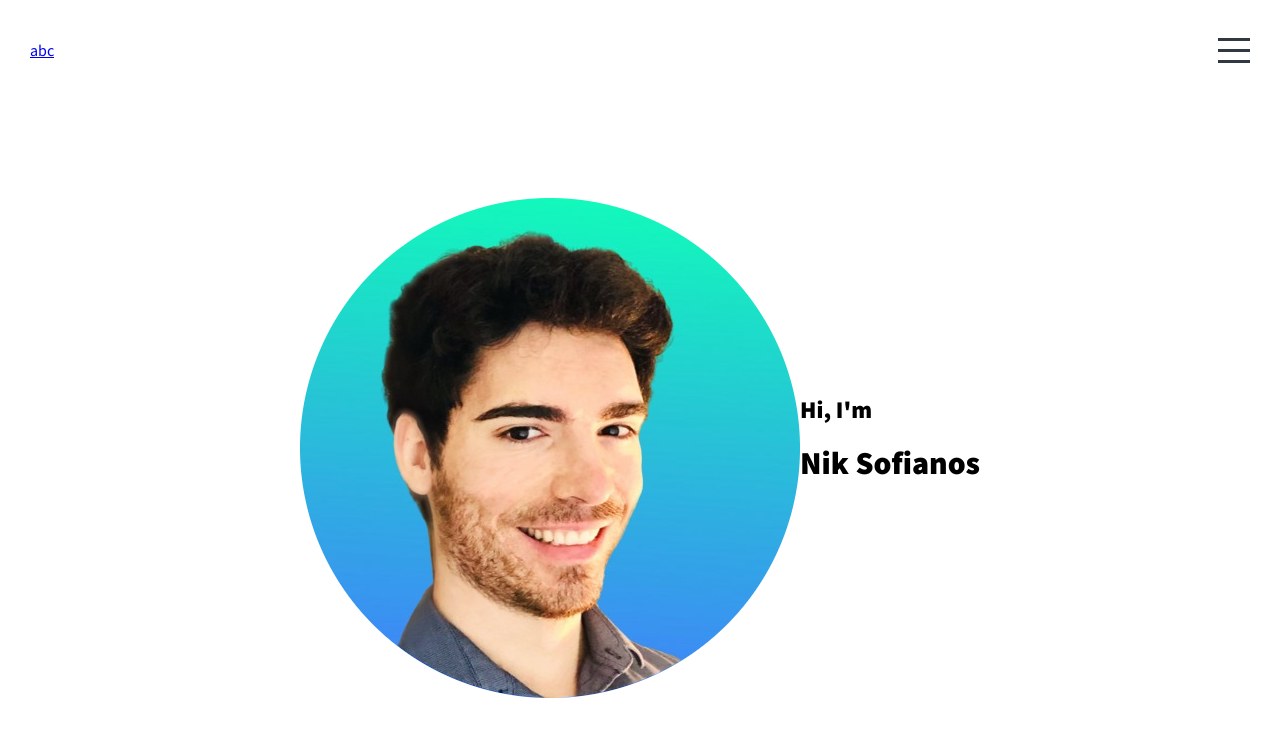
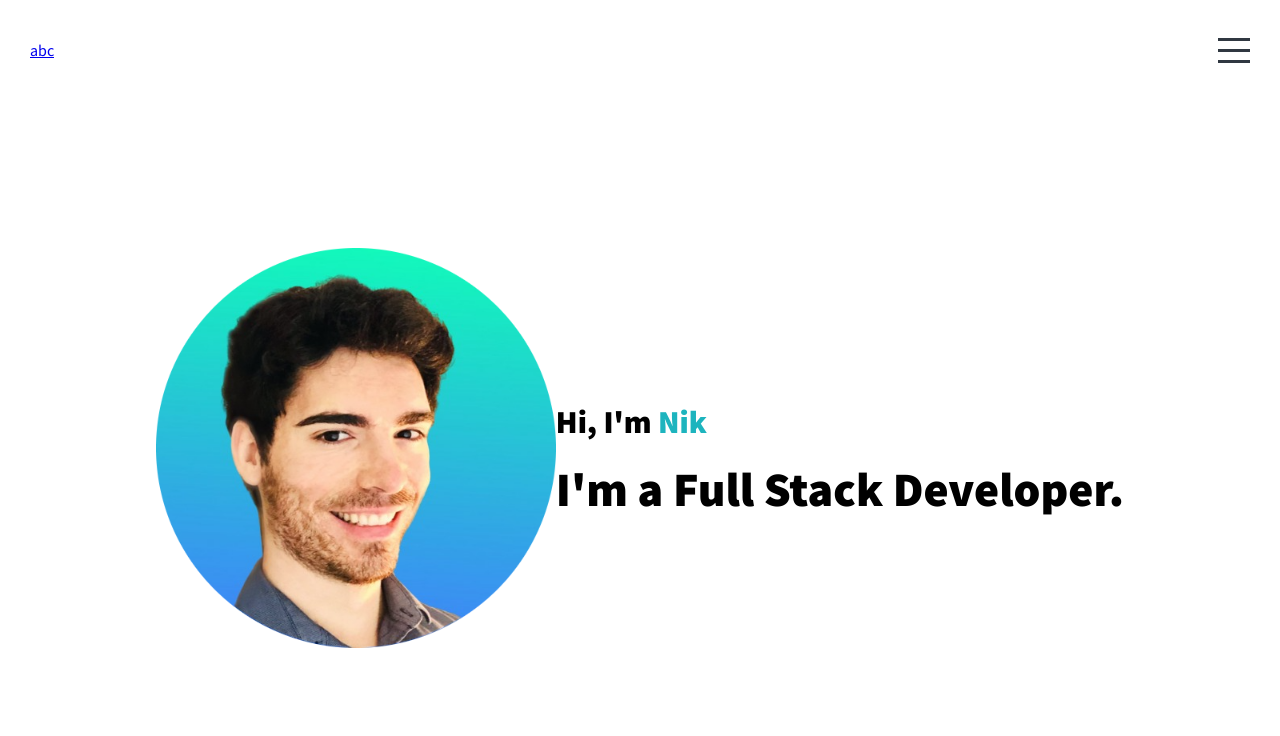
Before and after one commit to nsofianos/nsofianos.github.io, a React (Create React App) app: page / in a window 1280 px wide. Shown: the top 736 px of the page. Built offline with nearby package versions, Linux system fonts and the light colour scheme.

Commit message:
add profile pic and description to intro

```diff
--- a/src/components/Sections/Intro.js
+++ b/src/components/Sections/Intro.js
@@ -4,17 +4,17 @@ function Intro() {
   return (
     <section className="intro" id="intro">
       <div className="intro__left">
-        <div className="intro__img-container">
-          <img
-            className="intro__img"
-            src="images/me-circle2.png"
-            alt="my profile pic"
-          ></img>
-        </div>
+        <img
+          className="intro__img"
+          src="images/me-circle2.png"
+          alt="my profile pic"
+        ></img>
       </div>
       <div className="intro__right">
-        <h2>Hi, I'm</h2>
-        <h1>Nik Sofianos</h1>
+        <h1>
+          Hi, I'm <span className="intro__name">Nik</span>
+        </h1>
+        <h2>I'm a Full Stack Developer.</h2>
       </div>
     </section>
   );
--- a/src/components/Sections/Intro.scss
+++ b/src/components/Sections/Intro.scss
@@ -7,8 +7,10 @@
   margin: auto;
   justify-content: center;
 
-  .intro__img-container {
-    .intro__img {
-    }
+  .intro__img {
+    height: 400px;
+  }
+  .intro__name {
+    color: rgb(29, 180, 190);
   }
 }
--- a/src/index.scss
+++ b/src/index.scss
@@ -9,8 +9,15 @@ $clr-white: #ffffff;
 $clr-black: #000000;
 $fontRegular: 300;
 $fontBold: 400;
+$font-lrg: 4.5rem;
+$font-md: 3rem;
 /* Custom Properties */
 
 body {
   overflow: hidden;
+  background-color: $clr-black;
 }
+
+h2 {
+  font-size: $font-md;
+}
```
